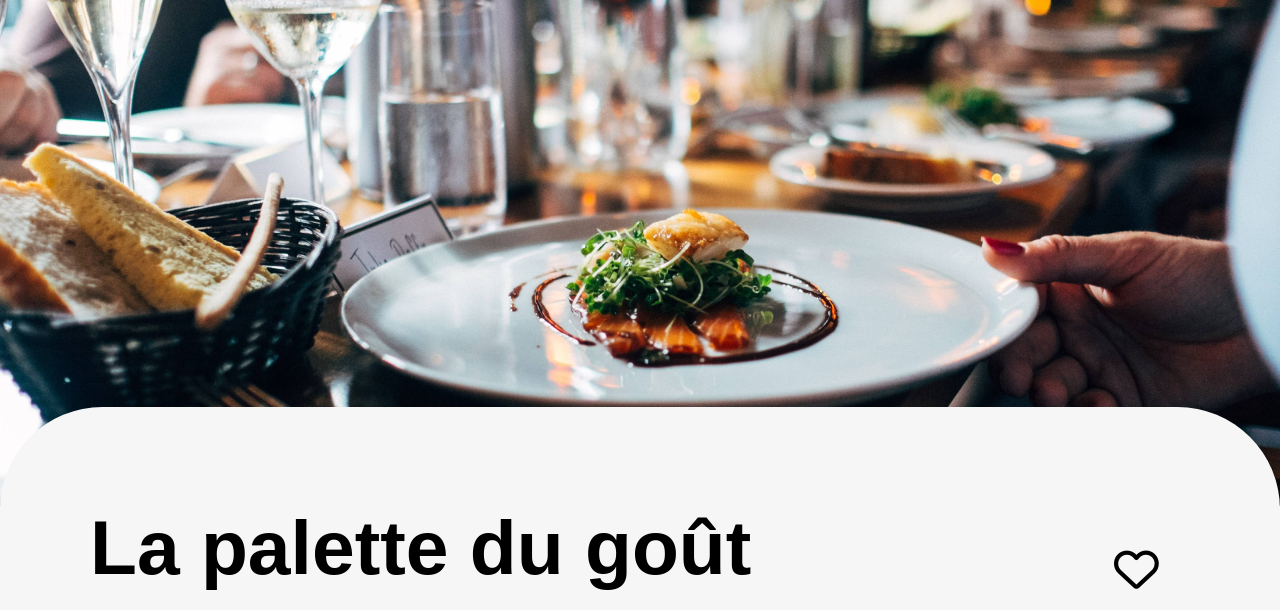
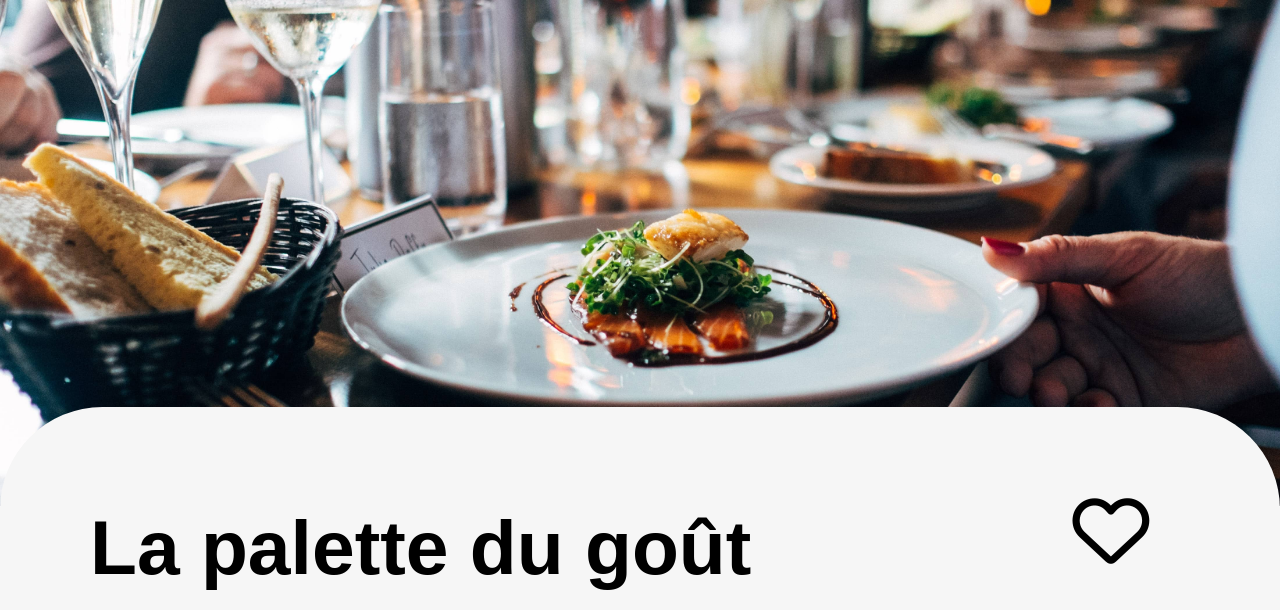
Before and after one commit to klodita/ohmyfood, a website: page pages/la-palette-du-gout.html in a window 1280 px wide. Shown: the part 190-800 px from the top of the page. Drawn offline with Linux system fonts and the light colour scheme; a web font is replaced by a local one.

Commit message:
petite correction sur la page accueil suite a un bug bizarre de vscode

```diff
--- a/sass/composant/_animation.scss
+++ b/sass/composant/_animation.scss
@@ -234,7 +234,7 @@
             content:"Ohmyfood";
             visibility: visible;
             position: relative;
-            bottom:480px;
+            bottom:180px;
 
         }
 
@@ -242,7 +242,8 @@
 
             visibility:hidden;
             position: relative;
-            bottom:480px;
+            bottom:180px;
+            font-size:10vw;
 
         }
 
@@ -278,47 +279,47 @@
 
 
 
-@mixin loader-ohmyfood
-{
-    @keyframes loader-ohmyfood
-    {
-        0%{
-            content:"Oh";
-            font-family:variables.$titre-Police;
-            font-size:50px;
-            text-align: center;
-            position:relative;
-            bottom:45vw;
-        }
+// @mixin loader-ohmyfood
+// {
+//     @keyframes loader-ohmyfood
+//     {
+//         0%{
+//             content:"Oh";
+//             font-family:variables.$titre-Police;
+//             font-size:50px;
+//             text-align: center;
+//             position:relative;
+//             bottom:45vw;
+//         }
 
-        20%{
-            content:"...my";
-            font-family:variables.$titre-Police;
-            font-size:50px;
-        }
+//         20%{
+//             content:"...my";
+//             font-family:variables.$titre-Police;
+//             font-size:50px;
+//         }
 
-        40%{
-            content:"food !";
-            font-family:variables.$titre-Police;
-            font-size:50px;
-        }
+//         40%{
+//             content:"food !";
+//             font-family:variables.$titre-Police;
+//             font-size:50px;
+//         }
 
-        60%{
+//         60%{
 
-            font-family:variables.$titre-Police;
-            font-size:50px;
-           position: relative;
+//             font-family:variables.$titre-Police;
+//             font-size:50px;
+//            position: relative;
 
-        }
+//         }
 
 
-        100%{
+//         100%{
 
-           visibility:hidden;
+//            visibility:hidden;
 
-        }
-    }
-    animation: loader-ohmyfood 1s ease-in ;
-    animation-duration:1.4s;
+//         }
+//     }
+//     animation: loader-ohmyfood 1s ease-in ;
+//     animation-duration:1.4s;
 
-}
+// }
--- a/sass/composant/_heart.scss
+++ b/sass/composant/_heart.scss
@@ -9,53 +9,14 @@
 
 div .coeur
 {
+
+    position: relative;
+    top:-30vw;
+
  @include mixin-heart.heart;
     .fa-2x
     {
-        @include breakpoint-desk.mediadesk-min($break-mi:1024px){
-            font-size: 3.2rem;
-            position: relative;
-            left:2vw;
-            top:-0.5vw;
 
-        }
-        @include breakpoint-desk.mediadesk-min($break-mi:1152px){
-
-        font-size: 2.8rem;
-        position: relative;
-        top:3vw;
-
-        }
-        @include breakpoint-desk.mediadesk-min($break-mi:1360px){
-            font-size:2.9rem;
-            position: relative;
-            top:3.5vw;
-
-        }
-        @include breakpoint-desk.mediadesk-min($break-mi:1440px){
-        font-size:3rem;
-        position: relative;
-        left:2vw;
-        top:5vw;
-    }
-    @include breakpoint-desk.mediadesk-min($break-mi:1441px){
-        font-size:4.5rem;
-        position: relative;
-        left:1vw;
-        bottom:2.5vw;
-    }
-    @include breakpoint-desk.mediadesk-min($break-mi:1920px){
-        font-size:4.5rem;
-        position: relative;
-        left:1vw;
-        bottom:3vw;
-    }
-    @include breakpoint-desk.mediadesk-min($break-mi:2559px){
-        font-size:6rem;
-        position: relative;
-        left:1vw;
-        top:6vw;
-    }
 
     .fa-heart{
     @include mixin-heart.heart1;
@@ -71,6 +32,8 @@ div .coeur
 .heart_resto
 {
     bottom:125px;
+
+
 }
 
 
@@ -84,25 +47,23 @@ div .coeur
        &.coeur{
         position: relative;
         top:-35px;
-        left:86%;
+        left:88%;
+        @include breakpoint-mob.breakpoint($break:320px){
+
+            position: relative;
+            left:84%;
+           }
        }
+       @include mixin-heart.heart{
+
+        @include breakpoint-desk.mediadesk-min($break-mi:1024px){
+            font-size: 3rem;
+            position: relative;
+            left:2vw;
+            top:1.5vw;
+
+        }
+
+    }
     }
 }
-
-
-
-// **********************************************************
-// ajout média query pour ecran 600px à 667px position coeur
-
-
-@media screen and (min-width:569px) and (max-width:703px)
-{
-    // concerne les cartes de restaurant
-    div .coeur
-    {
-        position:relative;
-        top:-145px;
-    }
-}
-
-// ********************************************************
--- a/sass/mediaquery/_mediaquerydesk-accueil.scss
+++ b/sass/mediaquery/_mediaquerydesk-accueil.scss
@@ -1,6 +1,8 @@
 @use "../utils/mixin-fonctionnement";
 @use "../utils/mixin-heart";
 @use "../utils/breakpoint-desk";
+@use"../utils/breakpoint-mob";
+
 
 
 // mediaquery pour les desktop à partir de 1024px
@@ -38,14 +40,28 @@
 #resto{
 
     .resto_fond{
-        height:9vw;
+        height: 18vw;
         position: relative;
         bottom:0vw;
+        @include breakpoint-desk.mediadesktop-min($break-min:768px){
+            height:10vw;}
     }
 
     .resto1, .resto2, .resto3, .resto4{
         margin:0;
-        margin-bottom:4vw;
+        margin-bottom:7.5vw;
+
+        @include breakpoint-mob.mob320{
+            margin-bottom:2vw;
+        }
+        @include breakpoint-mob.mob425{
+            margin-bottom:25vw;
+        }
+        @include breakpoint-desk.mediadesktop-min($break-min:768px){
+            margin-bottom:2vw;}
+
+            @include breakpoint-desk.mediadesktop-min($break-min:1024px){
+                margin-bottom:5vw;}
 
         @include breakpoint-desk.mediadesktop-min($break-min:1072px){
         margin-bottom:4vw;}
@@ -53,6 +69,7 @@
         @include breakpoint-desk.mediadesktop-min($break-min:1152px){
             margin-bottom:5.5vw;
         }
+
 
 
 
@@ -103,14 +120,14 @@
 
         }
         .resto_fond{
-            height: 8vw;
+            height:9vw;
             position: relative;
             bottom:0vw;
         }
 
         .resto1, .resto2, .resto3, .resto4{
             margin:0;
-            margin-bottom:8vw;
+            margin-bottom:9vw;
 
          }
 
--- a/sass/mediaquery/_mediaquerytab-accueil.scss
+++ b/sass/mediaquery/_mediaquerytab-accueil.scss
@@ -4,6 +4,7 @@
 @use "../utils/breakpoint-tab";
 @use "../composant/box-shadow";
 @use "../utils/breakpoint-desk";
+@use "../utils/breakpoint-mob";
 
 
 // mediaquery pour les tablettes à partir de 768px
@@ -146,6 +147,8 @@
   justify-self: center;
    border-radius: 30px;
    @include box-shadow.shadow;
+
+
    & h2{
        font-size: 4vw;
        text-align: center;
@@ -219,13 +222,57 @@
 .resto1, .resto2, .resto3, .resto4{
    margin:0;
    margin-bottom:2.8vw;
+
 }
 
 }
 
 div .coeur{
     position: relative;
-    top:-15vw;
+    top:-15.4vw;
+    left:41vw;
+
+    @include breakpoint-desk.mediadesk-min($break-mi:1024px){
+
+        font-size: 1.2rem;
+        top:-13.5vw;
+
+        }
+
+        @include breakpoint-desk.mediadesk-min($break-mi:1152px){
+
+            font-size:1.4rem;
+            position: relative;
+            top:-12.5vw;
+
+
+            }
+
+        @include breakpoint-desk.mediadesk-min($break-mi:1440px){
+            font-size:1.8rem;
+            position: relative;
+            top:-10.5vw;
+
+
+        }
+        @include breakpoint-desk.mediadesk-min($break-mi:1600px){
+            font-size:2rem;
+            position: relative;
+            top:-10.5vw;
+        }
+        @include breakpoint-desk.mediadesk-min($break-mi:1920px){
+            font-size:2.4rem;
+            position: relative;
+            left:40vw;
+            top:-10vw;
+        }
+        @include breakpoint-desk.mediadesk-min($break-mi:2559px){
+            font-size:2.6rem;
+            position: relative;
+            left:42vw;
+            top:-9.5vw;
+        }
+
 }
 
 footer {
--- a/sass/pages/_loader.scss
+++ b/sass/pages/_loader.scss
@@ -94,20 +94,20 @@ z-index:1;
 
 }
 
-.loader-icon2::after{
-content:"";
-width:170px;
-height:100px;
-padding:10px;
-font-family:variables.$titre-Police;
-font-size:50px;
-color:white;
-display: flex;
-text-align: center;
-position: relative;
-left:30vw;
-bottom:45vw;
-z-index:4;
-@include animation.loader-ohmyfood;
+// .loader-icon2::after{
+// content:"";
+// width:170px;
+// height:100px;
+// padding:10px;
+// font-family:variables.$titre-Police;
+// font-size:50px;
+// color:white;
+// display: flex;
+// text-align: center;
+// position: relative;
+// left:30vw;
+// bottom:45vw;
+// z-index:4;
+// @include animation.loader-ohmyfood;
 
-}
+// }
--- a/sass/pages/_restaurants.scss
+++ b/sass/pages/_restaurants.scss
@@ -86,6 +86,10 @@ opacity:(0.80);
 .resto1, .resto2, .resto3, .resto4
 {
 @include mixin-restaurant.divresto;
+@include breakpoint-mob.breakpoint($break:320px){
+
+    width:99%;
+  }
 }
 
 
--- a/sass/utils/_mixin-heart.scss
+++ b/sass/utils/_mixin-heart.scss
@@ -1,6 +1,6 @@
 @use "../utils/variables";
 @use "../utils/breakpoint-mob";
-
+@use "../utils/breakpoint-tab";
 
 
 @mixin heart
@@ -16,7 +16,7 @@
     width:2rem;
     height:2rem;
     position: relative;
-    left:84%;
+    left:88%;
     @content;
 
      // Travail sur média query (voir la mixin breakpoint-mob)
@@ -24,7 +24,7 @@
      {
      font-size:1rem;
      position:relative;
-     top:-145px;
+     top:-28vw;
      }
 
      @include breakpoint-mob.mob767
@@ -40,7 +40,8 @@
      height:1.9rem;
      font-size:0.7rem;
      position: relative;
-     bottom:129px;
+     left:88%;
+     top:-33vw;
      }
 
      @include breakpoint-mob.mob280
--- a/sass/utils/_mixin-restaurant.scss
+++ b/sass/utils/_mixin-restaurant.scss
@@ -124,7 +124,7 @@
     @include breakpoint-mob.mob425
     {
         width:92.5%;
-        height:95px;
+        height:105px;
     }
     @include breakpoint-mob.mob767
     {
@@ -182,4 +182,5 @@
     {
        margin-bottom:-50px;
     }
+
 }
```
Also changed, not shown: public/css/style.css, sass/main.scss (line endings or trailing spaces), 1 other file.
